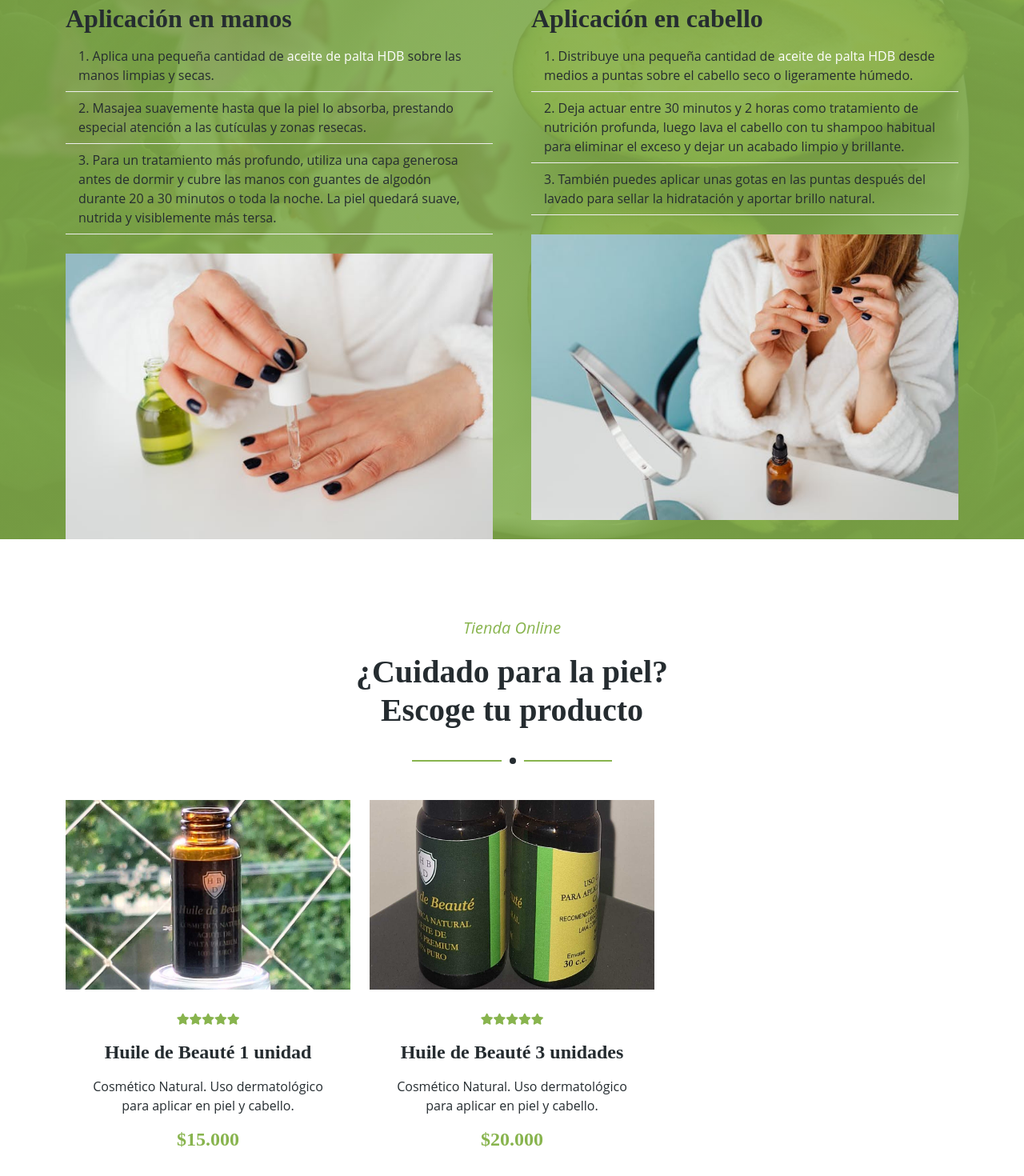
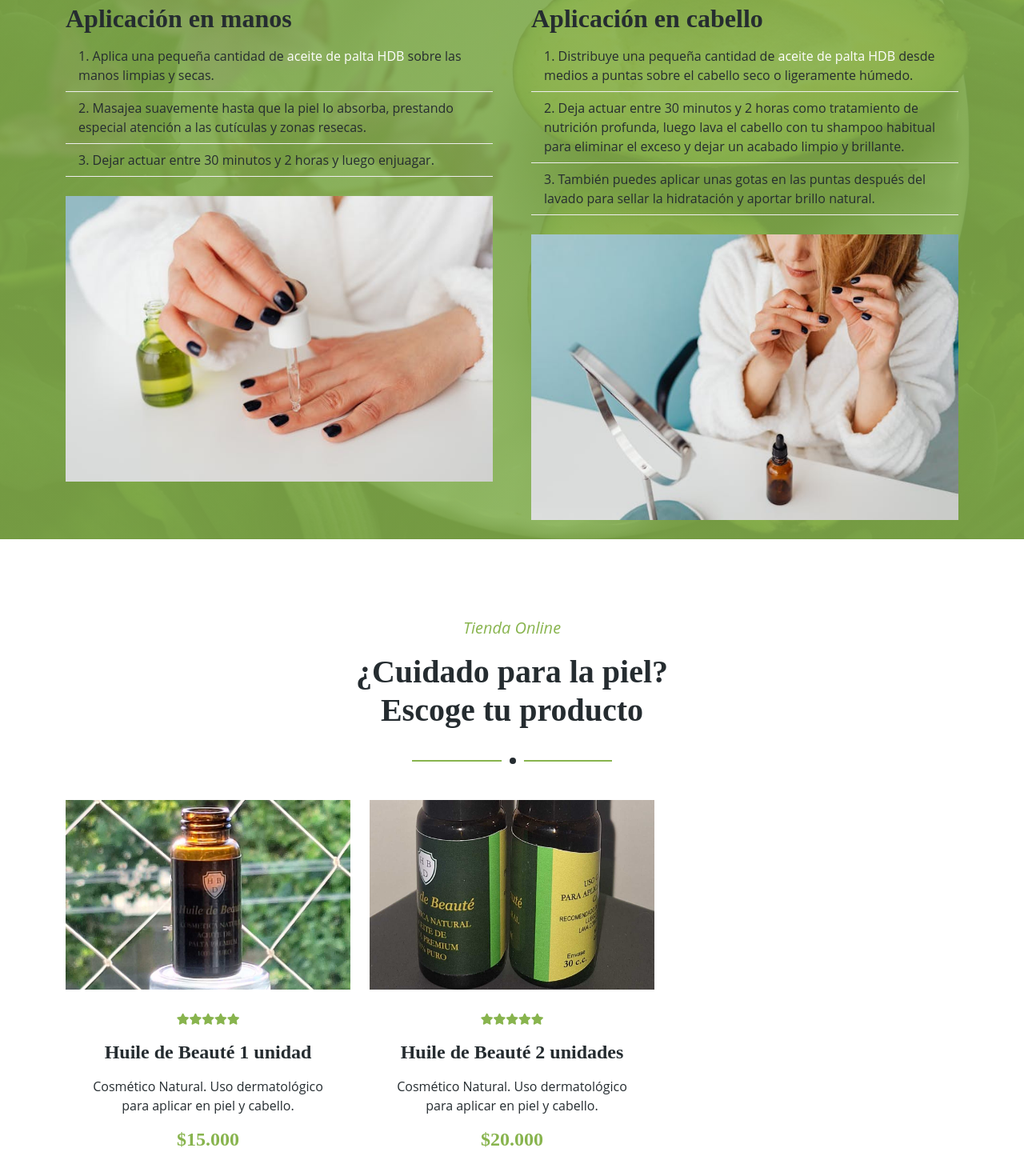
Before and after one commit to KyoJamett/huile, a React (Vite) app: page /#/ in a window 1280 px wide. Shown: the part 2399-3869 px from the top of the page at 80% size. Built offline with nearby package versions, Linux system fonts and the light colour scheme.

Commit message:
feat: correccion de HowToUse

```diff
--- a/src/components/HowToUse.jsx
+++ b/src/components/HowToUse.jsx
@@ -21,10 +21,7 @@
                 especial atención a las cutículas y zonas resecas.
               </li>
               <li class="list-group-item">
-                Para un tratamiento más profundo, utiliza una capa generosa
-                antes de dormir y cubre las manos con guantes de algodón durante
-                20 a 30 minutos o toda la noche. La piel quedará suave, nutrida
-                y visiblemente más tersa.
+                Dejar actuar entre 30 minutos y 2 horas y luego enjuagar.
               </li>
             </ol>
             <img
--- a/src/components/Store.jsx
+++ b/src/components/Store.jsx
@@ -76,7 +76,7 @@
                   <small className="fa fa-star text-primary"></small>
                   <small className="fa fa-star text-primary"></small>
                 </div>
-                <h4 className="mb-3">Huile de Beauté 3 unidades</h4>
+                <h4 className="mb-3">Huile de Beauté 2 unidades</h4>
                 <p>
                   Cosmético Natural. Uso dermatológico para aplicar en piel y
                   cabello.
```
